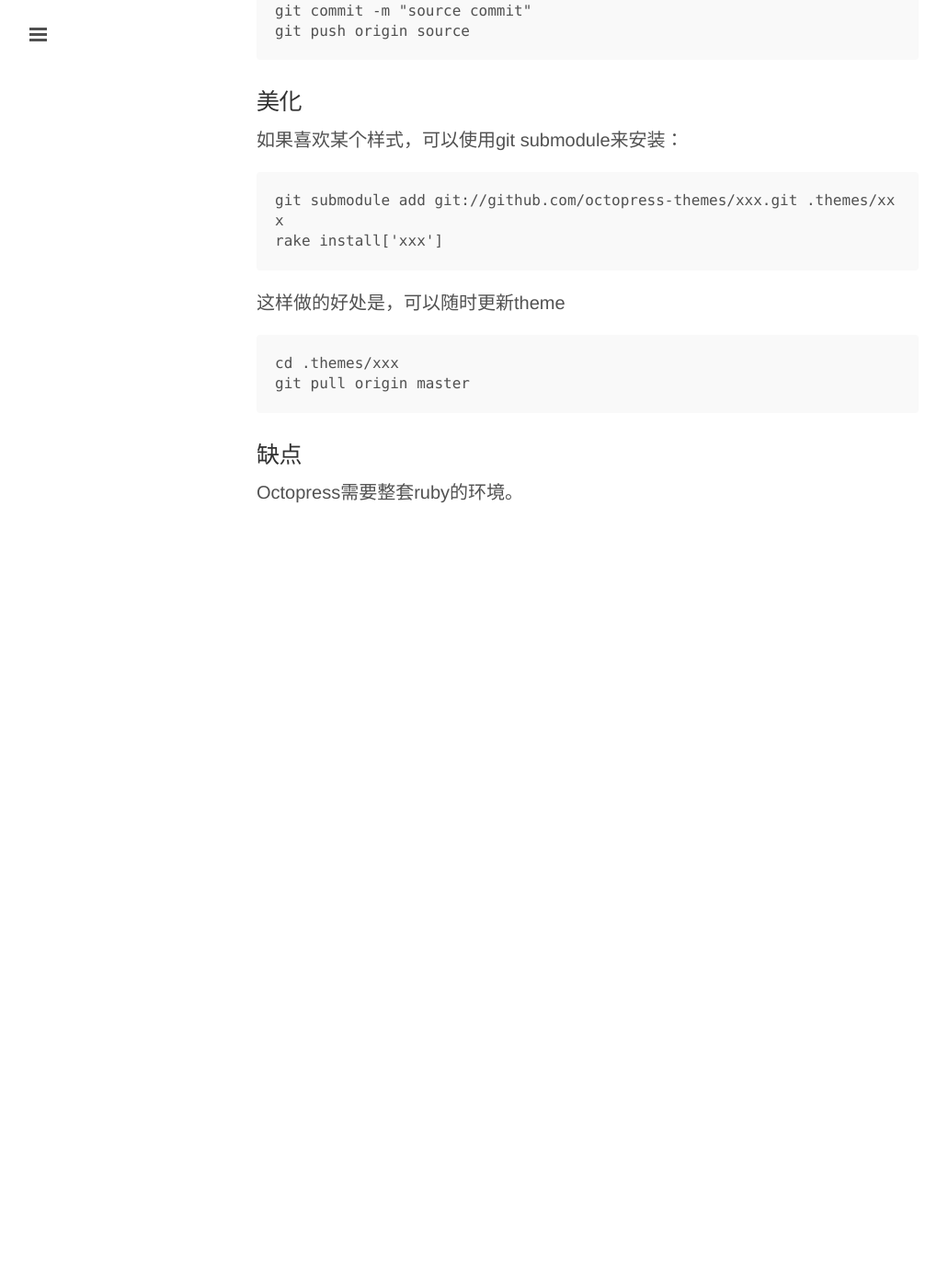
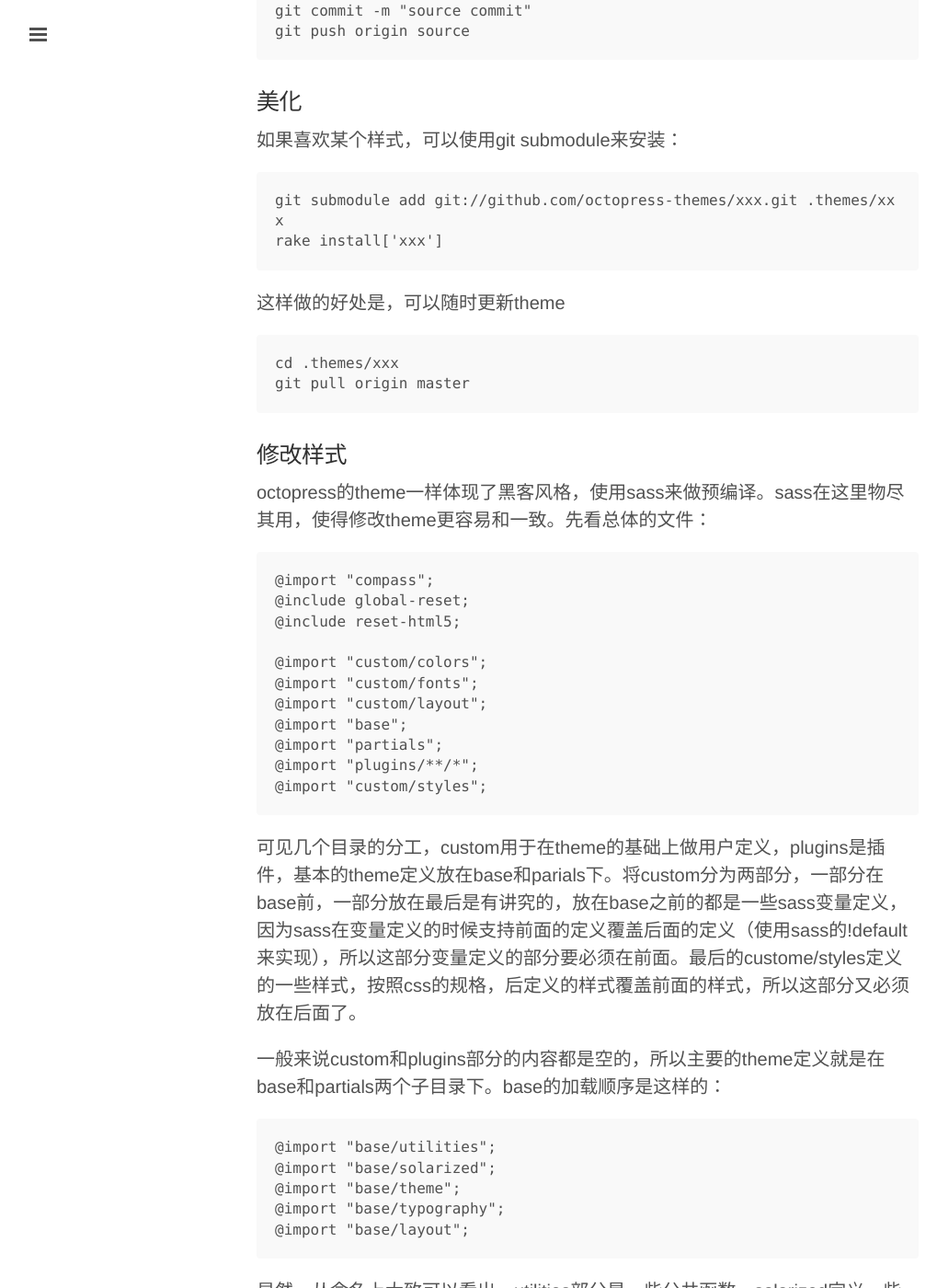
Before and after one commit to liuzhongshu/liuzhongshu.github.io, a Jekyll site: the page built from _posts/2012-04-10-octopress.markdown, in a window 1280 px wide and 1400 px high, scrolled down 1380 px. Shown: the whole window at 92% size, without its empty margins (1-1020 px from the left). Built offline with Jekyll 4.4.1, drawn with Linux system fonts in a browser that asks for light colours; comment, search, counter and statistics services are not loaded; before the commit the page ends 2010 px from its top, so only the background shows below that; some of the changed text lies outside the part shown.

Commit message:
Post update: Octopress

````diff
--- a/_posts/2012-04-10-octopress.markdown
+++ b/_posts/2012-04-10-octopress.markdown
@@ -66,6 +66,36 @@ cd .themes/xxx
 git pull origin master
 ```
 
+### 修改样式
+octopress的theme一样体现了黑客风格，使用sass来做预编译。sass在这里物尽其用，使得修改theme更容易和一致。先看总体的文件：
+
+```
+@import "compass";
+@include global-reset;
+@include reset-html5;
+
+@import "custom/colors";
+@import "custom/fonts";
+@import "custom/layout";
+@import "base";
+@import "partials";
+@import "plugins/**/*";
+@import "custom/styles";
+```
+可见几个目录的分工，custom用于在theme的基础上做用户定义，plugins是插件，基本的theme定义放在base和parials下。将custom分为两部分，一部分在base前，一部分放在最后是有讲究的，放在base之前的都是一些sass变量定义，因为sass在变量定义的时候支持前面的定义覆盖后面的定义（使用sass的!default来实现），所以这部分变量定义的部分要必须在前面。最后的custome/styles定义的一些样式，按照css的规格，后定义的样式覆盖前面的样式，所以这部分又必须放在后面了。
+
+一般来说custom和plugins部分的内容都是空的，所以主要的theme定义就是在base和partials两个子目录下。base的加载顺序是这样的：
+```
+@import "base/utilities";
+@import "base/solarized";
+@import "base/theme";
+@import "base/typography";
+@import "base/layout";
+```
+显然，从命名上大致可以看出，utilities部分是一些公共函数。solarized定义一些颜色，theme是一些可调整变量，typography定义字体，最后的layout有点奇怪，他准确的说是整体布局，通过media query定义了一些全局并且可变的布局。具体的布局样式的定义其实都在另一个目录partials下，partials的加载就无所谓顺序了，针对各页面的组成做相应的细节定义，比如header，footer等。
+
+在开始我自己的theme之前，我需要一些灵感，可以在[这里](http://opthemes.com/)获得。
+
 ### 缺点
 
 Octopress需要整套ruby的环境。
````
